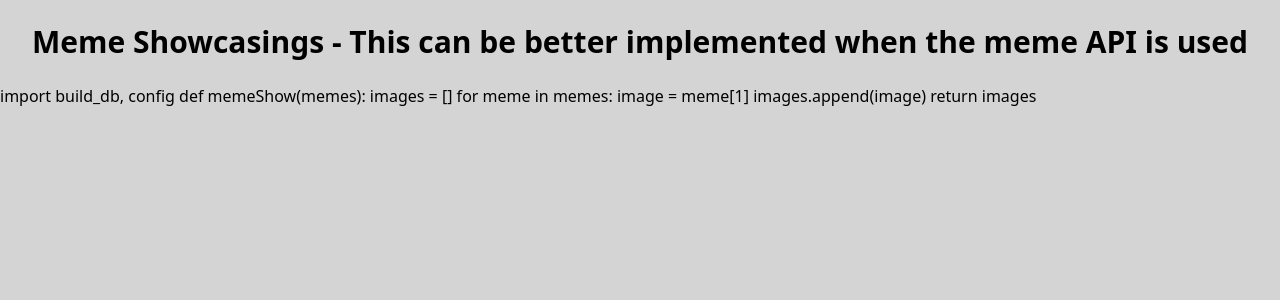
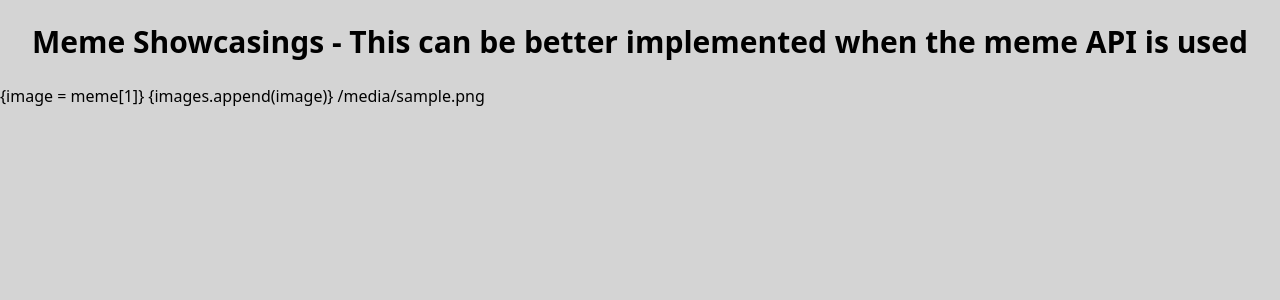
Before and after one commit to moyosthinking/RACAMOJO_rachelf94_cadenk4_jonathanm764_raymondl146, a Flask app: template app/templates/homepage.html in a window 1280 px wide. Shown: the top 300 px of the page. Run offline with Flask 3, Linux system fonts and the light colour scheme; the template is opened without the code that fills it: most values are stand-ins (such as "Sample title", 1, 10 or a date in 2020); some libraries are stand-ins or nearby versions.

Commit message:
jinja sad

```diff
--- a/app/__init__.py
+++ b/app/__init__.py
@@ -94,7 +94,7 @@ def reading():
 
 @app.route("/homepage")
 def home():
-    return render_template('homepage.html')
+    return render_template('homepage.html', memes = build_db.listAllmemes(), images = [])
 
 if __name__ == "__main__":
     app.debug = True
--- a/app/templates/create_meme.html
+++ b/app/templates/create_meme.html
@@ -31,7 +31,7 @@
         </form>
 
         <div class="text-center mt-4">
-            <a href="/homepage" class="text-blue-400 hover:text-blue-500">Back to Homepage</a>
+            <a href="/" class="text-blue-400 hover:text-blue-500">Back to Homepage</a>
         </div>
     </div>
 
--- a/app/templates/homepage.html
+++ b/app/templates/homepage.html
@@ -26,9 +26,17 @@ time spent: 1 hrs
           <img class="h-auto max-w-full rounded-lg" src="https://flowbite.s3.amazonaws.com/docs/gallery/square/image.jpg" alt="">
         </div> -->
     </div>
+    {% for meme in memes %}
+      {image = meme[1]}
+      {images.append(image)}
+    {% endfor %}
+
+    {% for image in images %}
+      {{ image }}
+    {% endfor %}
 
     <!-- PyScript Example -->
-    <py-script>
+    <!-- <py-script>
         import build_db, config
 
         def memeShow(memes):
@@ -37,7 +45,7 @@ time spent: 1 hrs
                 image = meme[1]
                 images.append(image)
             return images
-    </py-script>
+    </py-script> -->
 </body>
 
 </html>
--- a/app/templates/login.html
+++ b/app/templates/login.html
@@ -29,7 +29,8 @@ time spent: 30 mins
   </form>
 
   <div class="text-center mt-4">
-    <p class="text-gray-400">Don't have an account? <a id="reg" href="/register" class="text-blue-400 hover:text-blue-500">Register here</a></p>
+    <p class="text-gray-400">Don't have an account? <a id="reg" href="/" class="text-blue-400 hover:text-blue-500">Register here</a></p>
+    <p class="text-gray-400">Wanna create a meme?<a id="reg" href="/create" class="text-blue-400 hover:text-blue-500"> Click here!</a></p>
   </div>
 </body>
 </html>
```
